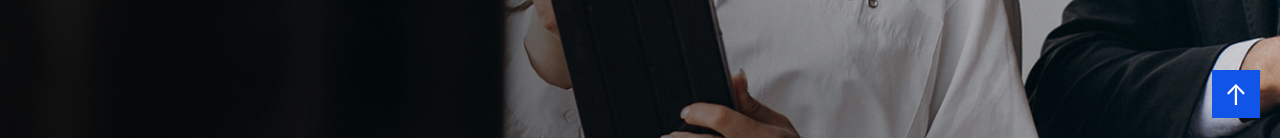
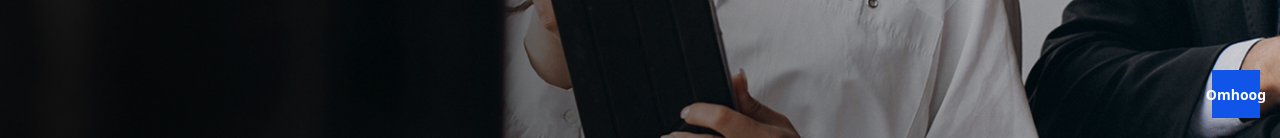
Before and after one commit to Ali102105/FrontEndKD, a React (Vite) app in the folder HelloWorld/: page / in a window 1280 px wide. Shown: the part 662-800 px from the top of the page. Built offline with nearby package versions, Linux system fonts and the light colour scheme.

Commit message:
Back to top Component gemaakt voor de website.

```diff
--- a/HelloWorld/src/App.jsx
+++ b/HelloWorld/src/App.jsx
@@ -5,6 +5,7 @@ import Hero from "./components/Hero.jsx";
 import Offers from "./components/Offers.jsx";
 import Services from "./components/Services.jsx";
 import Footer from "./components/Footer.jsx";
+import BackToTop from "./components/BackToTop.jsx";
 
 function App() {
   return (
@@ -18,14 +19,7 @@ function App() {
       </main>
 
       <Footer />
-
-      <a
-        className="back-to-top"
-        href="#home"
-        aria-label="Terug naar boven"
-      >
-        ↑
-      </a>
+      <BackToTop />
     </>
   );
 }
--- /dev/null
+++ b/HelloWorld/src/components/BackToTop.jsx
@@ -0,0 +1,15 @@
+import "./BackToTop.css";
+
+function BackToTop() {
+  return (
+    <a
+      className="back-to-top"
+      href="#home"
+      aria-label="Terug naar boven"
+    >
+      Omhoog
+    </a>
+  );
+}
+
+export default BackToTop;
--- /dev/null
+++ b/HelloWorld/src/components/BacktoTop.css
@@ -0,0 +1,24 @@
+.back-to-top {
+  position: fixed;
+  right: 20px;
+  bottom: 20px;
+  z-index: 100;
+  padding: 12px 18px;
+  color: white;
+  background-color: var(--alteco-blue);
+  text-decoration: none;
+  font-size: 14px;
+  font-weight: 700;
+}
+
+.back-to-top:hover {
+  color: white;
+  background-color: #333;
+}
+
+@media (max-width: 575.98px) {
+  .back-to-top {
+    right: 12px;
+    bottom: 12px;
+  }
+}
```
